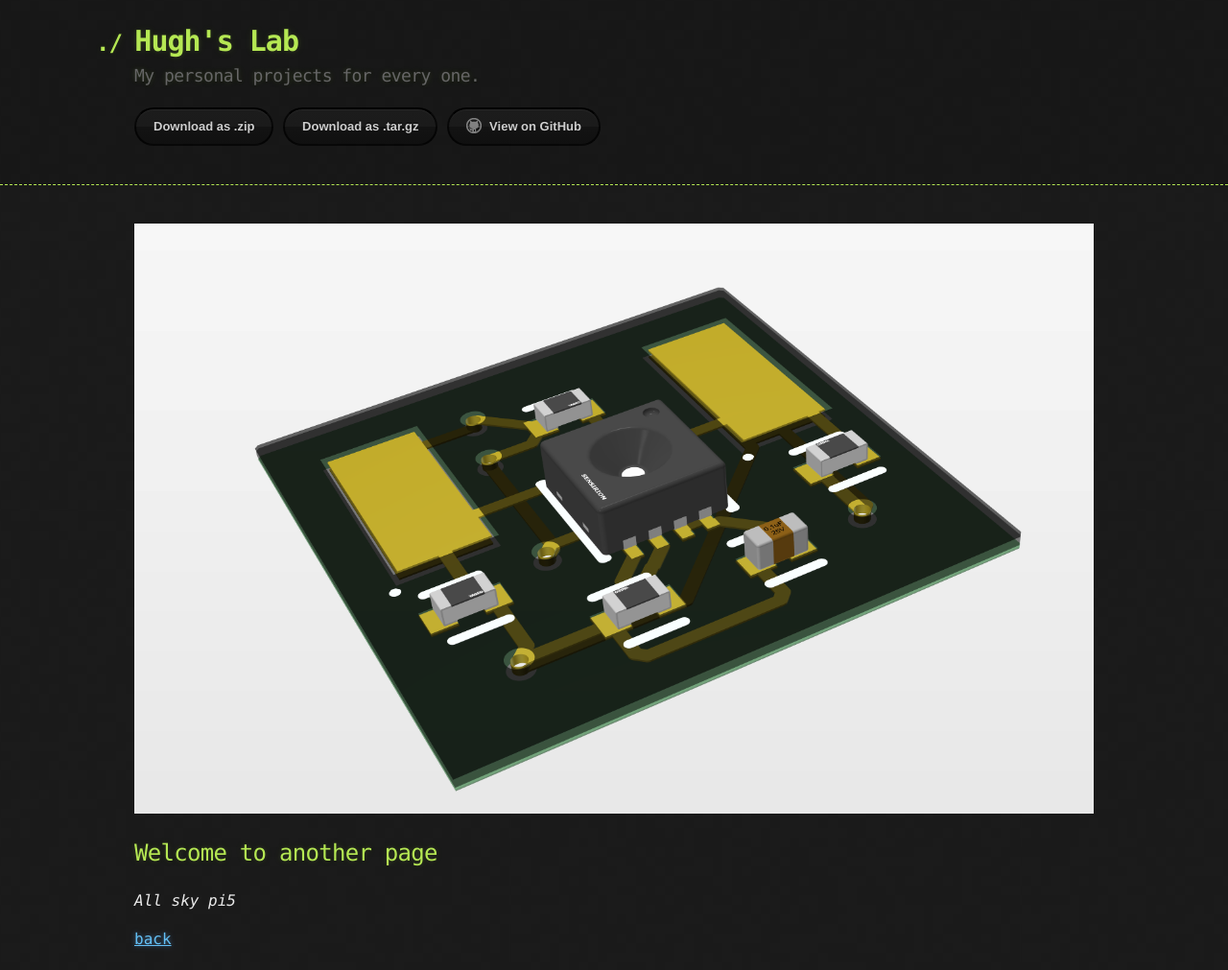
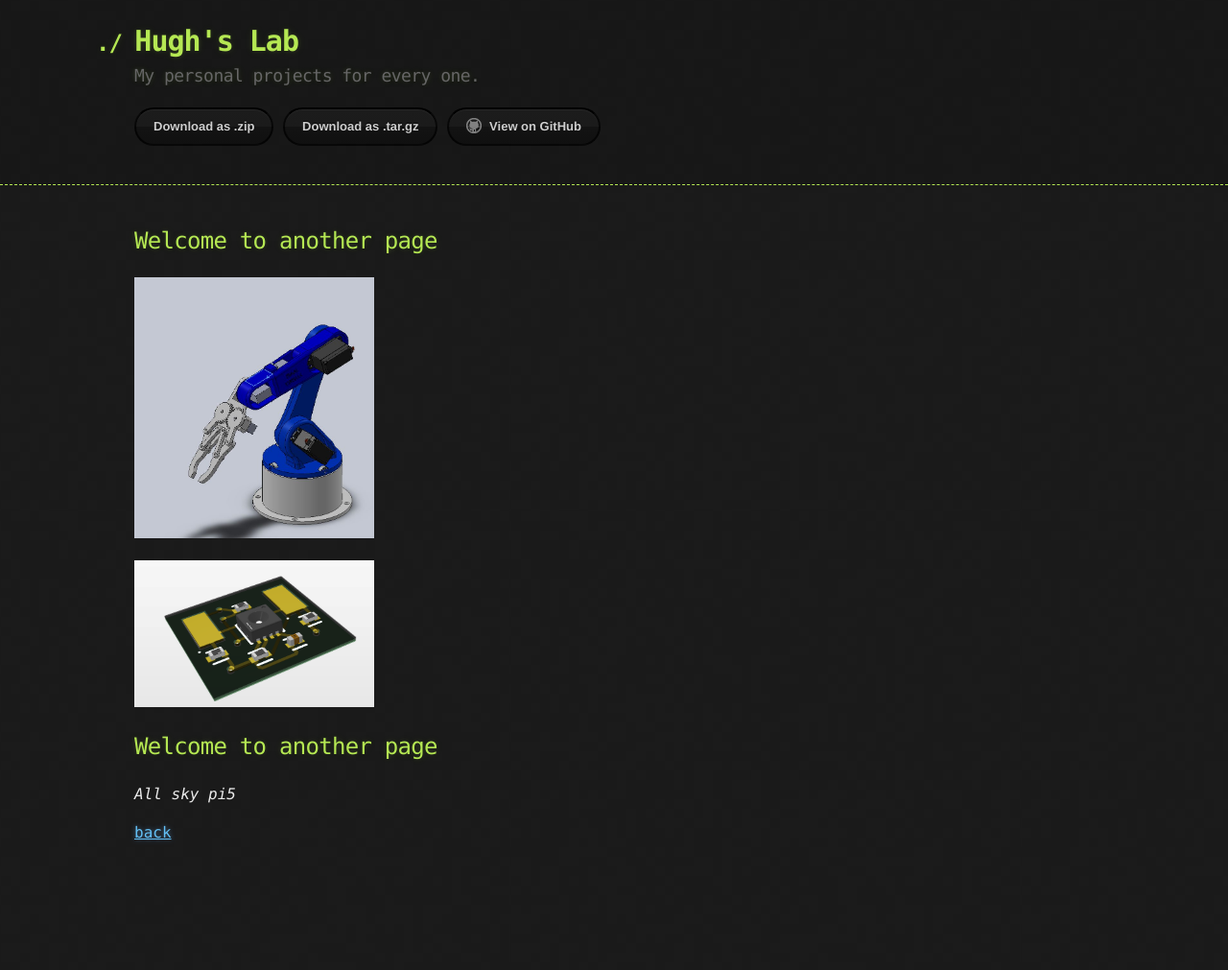
Before and after one commit to Chessdog68/my-github-page, a Jekyll site: the page built from All_Sky_Pi5.md, in a window 1280 px wide. Shown: the whole page at 96% size. Built offline with Jekyll 4.4.1, drawn with Linux system fonts in a browser that asks for light colours; our own code applies the rules of GitHub Pages for plain Markdown files; after the commit the page ends 900 px from its top, so only the background shows below that.

Commit message:
another image test

```diff
--- a/All_Sky_Pi5.md
+++ b/All_Sky_Pi5.md
@@ -4,9 +4,11 @@ layout: default
 
 
 
+## Welcome to another page
 
-<img src="https://github.com/Chessdog68/my-github-page/blob/main/assets/images/pcb-met.png" alt="PCB Met sensor" width="2500" />
+<img src="https://raw.githubusercontent.com/Chessdog68/my-github-page/main/assets/images/Capture.JPG" alt="Capture" width="250" />
 
+<img src="https://raw.githubusercontent.com/Chessdog68/my-github-page/main/assets/images/pcb-met.png" alt="PCB Met sensor" width="250" />
 
 
 
```
